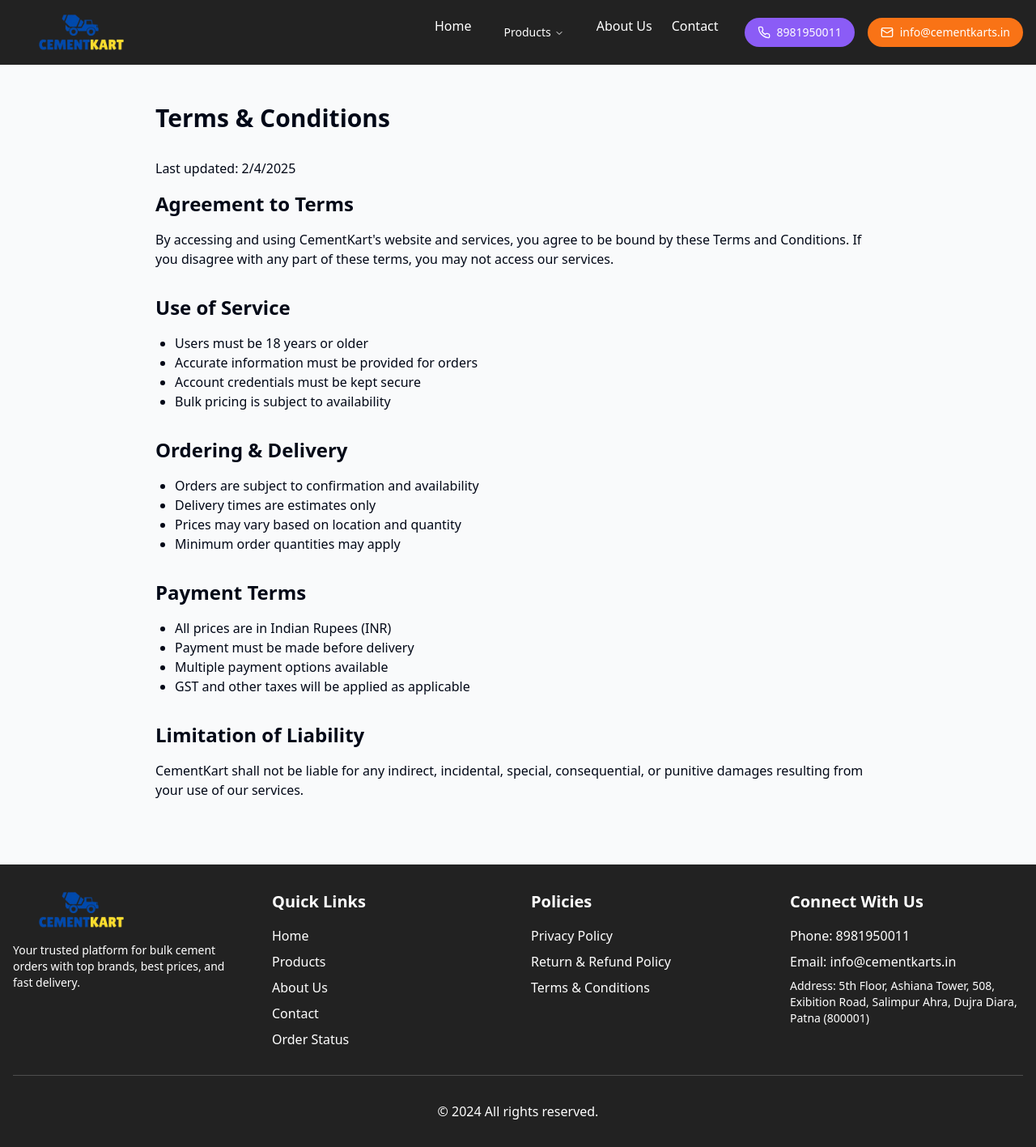
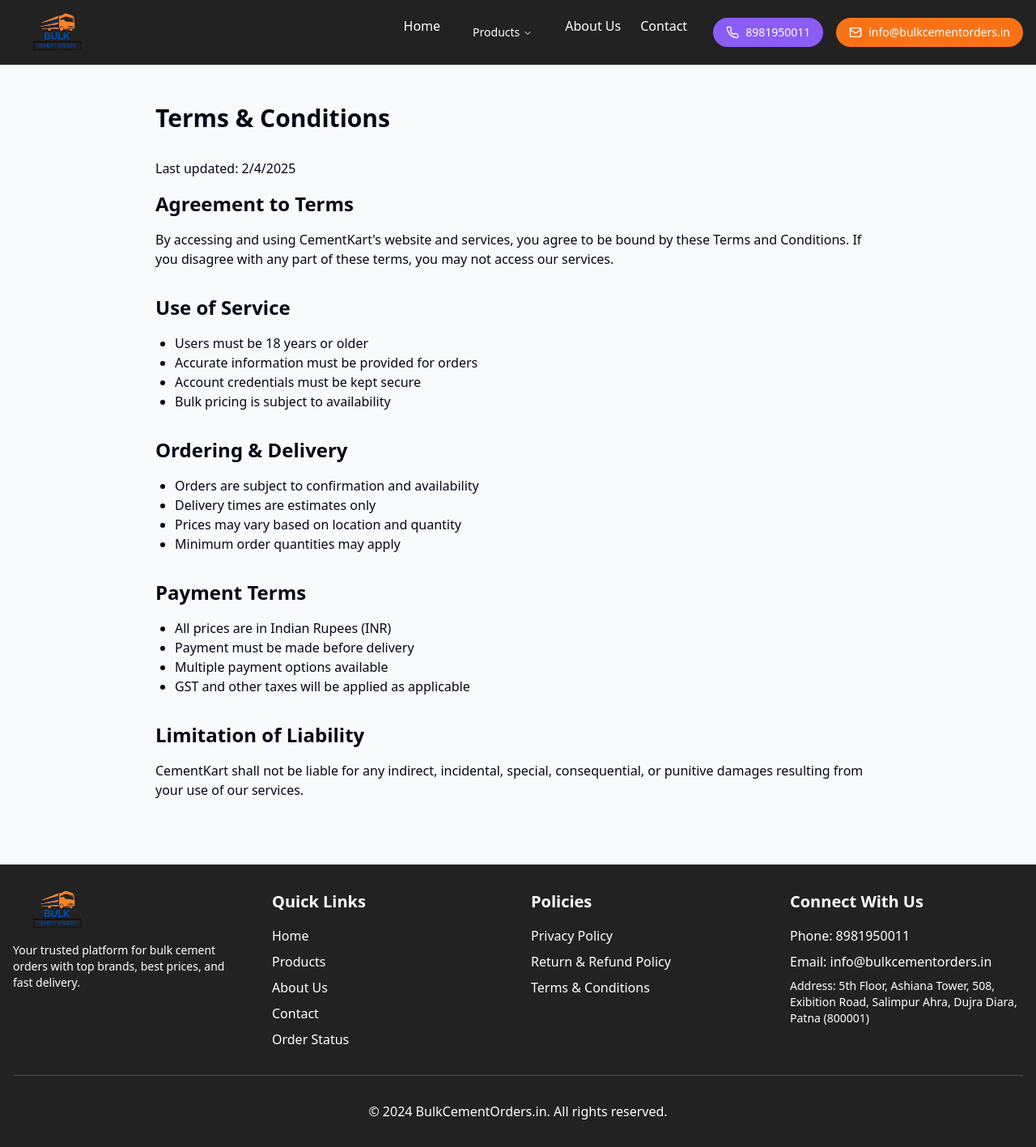
Before and after one commit to ranidev05/bulk-cement-marketplace, a React (Vite) app: page /terms in a window 1280 px wide. Shown: the whole page at 81% size. Built offline with nearby package versions, Linux system fonts and the light colour scheme.

Commit message:
Update site name and logo
Update site name from "Cementkart" to "BulkCementOrders.in" and replace the logo with a new one.  Changes implemented across all relevant files.

```diff
--- a/src/components/layout/Footer.tsx
+++ b/src/components/layout/Footer.tsx
@@ -7,7 +7,7 @@ export const Footer = () => {
       <div className="container mx-auto px-4">
         <div className="grid grid-cols-1 md:grid-cols-4 gap-8">
           <div>
-            <img src="/lovable-uploads/5969b8ca-b7b7-40fb-985d-621d97156a77.png" alt="Logo" className="h-12 mb-4" />
+            <img src="/lovable-uploads/8e0b92e4-b3ab-4325-b6db-2a661412d9e9.png" alt="BulkCementOrders.in Logo" className="h-12 mb-4" />
             <p className="text-sm">Your trusted platform for bulk cement orders with top brands, best prices, and fast delivery.</p>
           </div>
           <div>
@@ -32,13 +32,13 @@ export const Footer = () => {
             <h3 className="text-xl font-semibold mb-4">Connect With Us</h3>
             <div className="space-y-2">
               <p>Phone: 8981950011</p>
-              <p>Email: info@cementkarts.in</p>
+              <p>Email: info@bulkcementorders.in</p>
               <p className="text-sm">Address: 5th Floor, Ashiana Tower, 508, Exibition Road, Salimpur Ahra, Dujra Diara, Patna (800001)</p>
             </div>
           </div>
         </div>
         <div className="mt-8 pt-8 border-t border-white/20 text-center">
-          <p>&copy; 2024 All rights reserved.</p>
+          <p>&copy; 2024 BulkCementOrders.in. All rights reserved.</p>
         </div>
       </div>
     </footer>
--- a/src/components/layout/Navigation.tsx
+++ b/src/components/layout/Navigation.tsx
@@ -18,7 +18,7 @@ export const Navigation = () => {
       <div className="container mx-auto px-4">
         <div className="flex justify-between items-center">
           <Link to="/" className="flex items-center">
-            <img src="/lovable-uploads/5969b8ca-b7b7-40fb-985d-621d97156a77.png" alt="Logo" className="h-12" />
+            <img src="/lovable-uploads/8e0b92e4-b3ab-4325-b6db-2a661412d9e9.png" alt="BulkCementOrders.in Logo" className="h-12" />
           </Link>
 
           {/* Mobile menu button */}
@@ -71,11 +71,11 @@ export const Navigation = () => {
                 <span className="text-sm">8981950011</span>
               </a>
               <a
-                href="mailto:info@cementkarts.in"
+                href="mailto:info@bulkcementorders.in"
                 className="flex items-center gap-2 px-4 py-2 rounded-full bg-[#F97316] hover:bg-[#EA580C] transition-colors w-full md:w-auto justify-center"
               >
                 <Mail className="h-4 w-4" />
-                <span className="text-sm">info@cementkarts.in</span>
+                <span className="text-sm">info@bulkcementorders.in</span>
               </a>
             </div>
           </div>
```
Also changed, not shown: public/lovable-uploads/8e0b92e4-b3ab-4325-b6db-2a661412d9e9.png (added).
